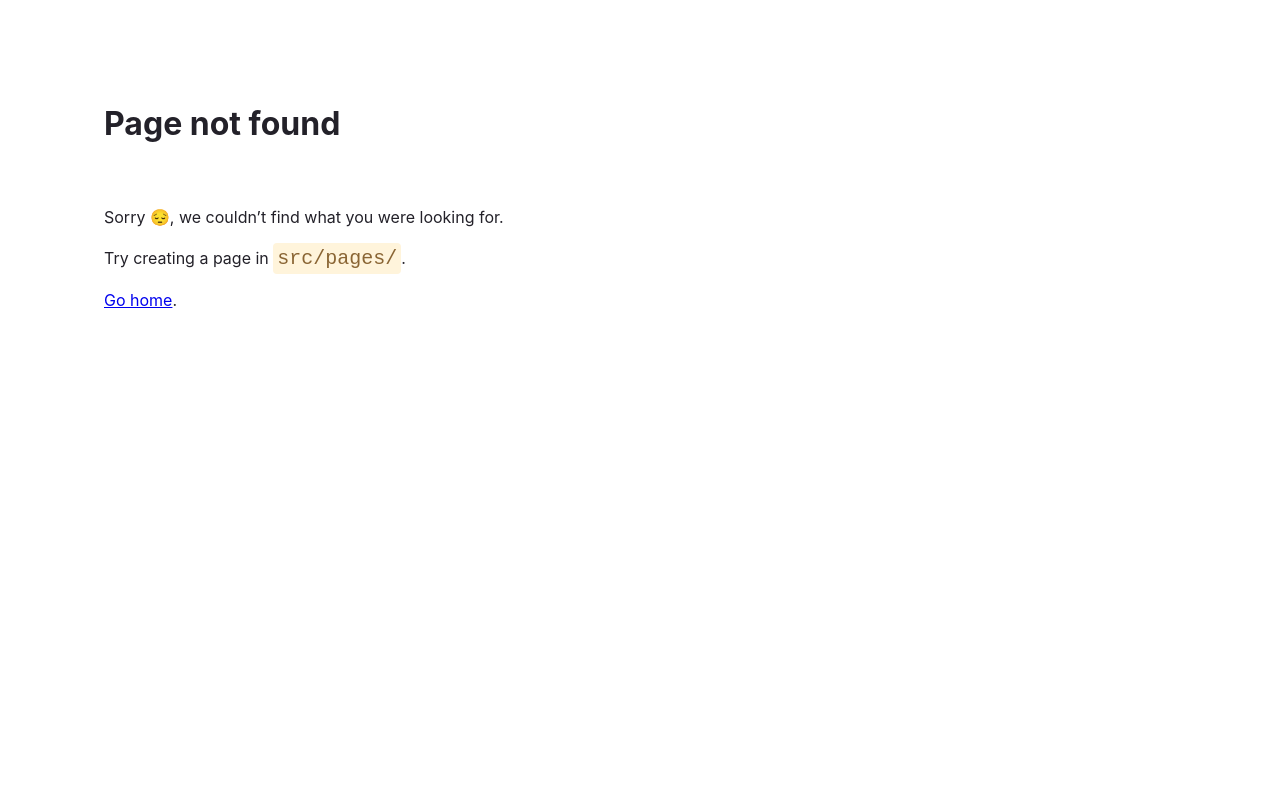
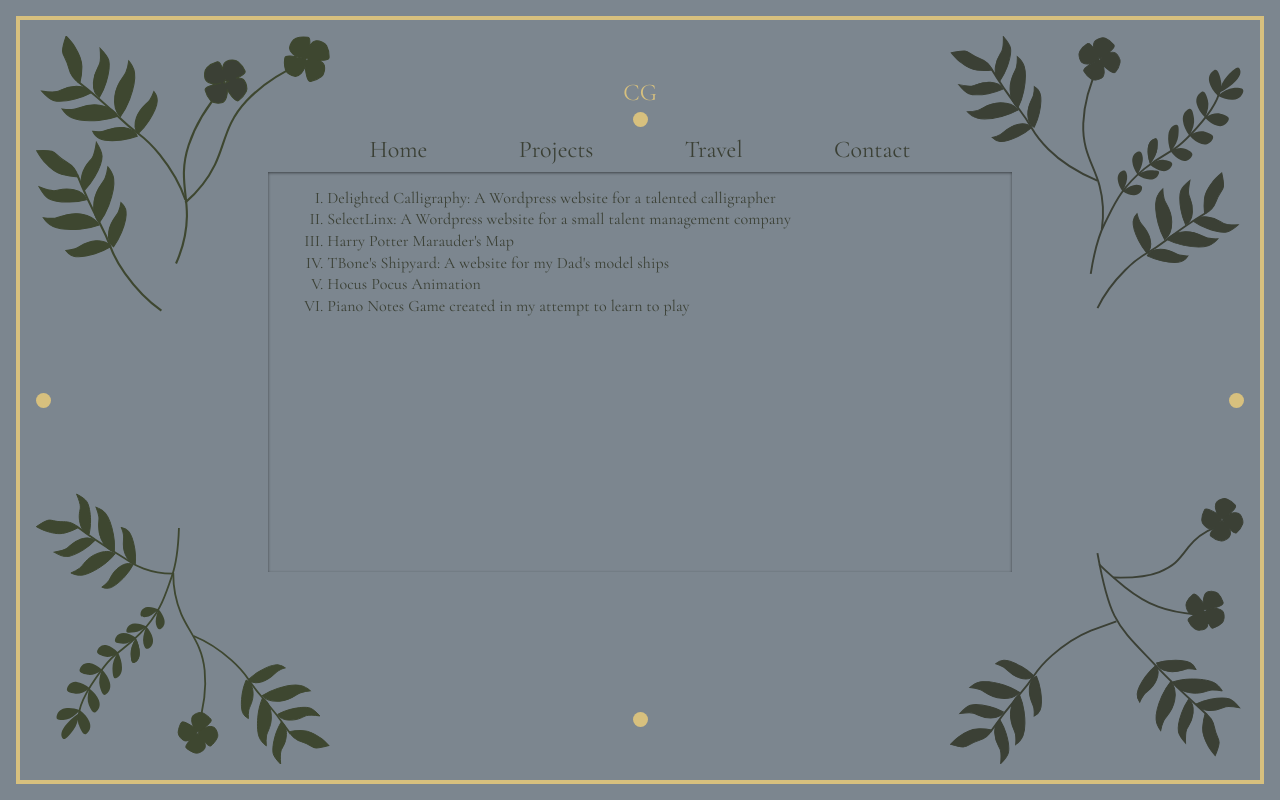
Before and after one commit to CGeohagan/colleen-geohagan-v2, a Gatsby site: page /projects in a window 1280 px wide. Before the commit this address had no page. Built offline with nearby package versions, Linux system fonts and the light colour scheme; Gatsby itself is replaced by a stand-in of ours.

Commit message:
adding scrollbar

```diff
--- a/src/components/Dot.js
+++ b/src/components/Dot.js
@@ -16,7 +16,7 @@ const DotStyles = styled.div`
   ${(props) =>
     props.alignment !== 'top' &&
     css`
-      @media (max-width: 1000px) {
+      @media (max-width: 1024px) {
         display: none;
       }
     `}
--- a/src/components/FloralSection.js
+++ b/src/components/FloralSection.js
@@ -3,7 +3,7 @@ import styled, { css } from 'styled-components';
 
 const Section = styled.section`
   transition: opacity 1s ease-out, transform 0.25s ease-out;
-  color: #3e4730;
+  /* color: #3e4730; */
   // opacity: ${(props) => props.opacity};
   display: flex;
   flex-direction: column;
@@ -30,11 +30,11 @@ const Section = styled.section`
       padding-right: var(--flower-padding);
     `}
 
-  @media (max-width: 1000px) {
+  @media (max-width: 1024px) {
     transform: scale(0.9);
   }
 
-  @media (max-width: 727px) {
+  @media (max-width: 768px) {
     transform: scale(0.95);
   }
 `;
--- a/src/components/Layout.js
+++ b/src/components/Layout.js
@@ -22,28 +22,33 @@ const Initials = styled.p`
 const InitialsWrapper = styled.div`
   padding-top: 5%;
 
-  @media (max-width: 1000px) {
+  @media (max-width: 1024px) {
     padding-bottom: 8%;
   }
 
-  @media (max-width: 727px) {
+  @media (max-width: 768px) {
     padding-bottom: 5%;
   }
 `;
 
 const Main = styled.main`
+  position: relative;
+  overflow-y: scroll;
   height: 50vh;
   box-shadow: inset 0 1px 3px 0 rgba(0, 0, 0, 0.5);
-  position: relative;
-  overflow: scroll;
+  padding-left: 1.2em;
 
-  @media (max-width: 1000px) {
+  @media (max-width: 1024px) {
+    height: 60vh;
+    margin-top: 1em;
+    padding: 1em 1em 1em 2.1em;
+  }
+
+  @media (max-width: 768px) {
+    margin-top: 0;
     box-shadow: none;
     padding: var(--flower-padding);
-  }
-
-  @media (max-width: 1000px) {
-    height: 65vh;
+    height: 70vh;
   }
 
   p.arrow {
@@ -62,9 +67,35 @@ const Main = styled.main`
     right: 5%;
     z-index: 1;
 
-    @media (max-width: 1000px) {
+    @media (min-width: 768px) {
+      display: none;
+    }
+
+    @media (max-width: 1024px) {
       bottom: 0;
       right: 8%;
+    }
+  }
+
+  @media (min-width: 769px) {
+    /* custom scrollbar */
+    ::-webkit-scrollbar {
+      width: 1em;
+    }
+
+    ::-webkit-scrollbar-track {
+      background-color: transparent;
+    }
+
+    ::-webkit-scrollbar-thumb {
+      background-color: var(--charcoal);
+      border-radius: 1em;
+      border: 6px solid transparent;
+      background-clip: content-box;
+    }
+
+    ::-webkit-scrollbar-thumb:hover {
+      background-color: var(--charcoal);
     }
   }
 
@@ -91,7 +122,7 @@ const Content = styled.div`
   width: 60%;
   z-index: 10;
 
-  @media screen and (max-width: 1000px) {
+  @media screen and (max-width: 768px) {
     width: 100%;
   }
 `;
@@ -107,13 +138,12 @@ const BottomContent = styled.div`
   align-items: flex-end;
   bottom: 7%;
   display: flex;
-  /* margin-top: 2em; */
   height: 24%;
   position: absolute;
   width: 60%;
   max-width: 750px;
 
-  @media screen and (max-width: 1000px) {
+  @media screen and (max-width: 1024px) {
     width: 100%;
   }
 `;
--- a/src/components/Nav.js
+++ b/src/components/Nav.js
@@ -24,7 +24,7 @@ const NavStyles = styled.div`
     display: none;
   }
 
-  @media screen and (max-width: 1000px) {
+  @media screen and (max-width: 1024px) {
     .nav-wrapper {
       position: fixed;
       top: 0;
--- /dev/null
+++ b/src/pages/projects.js
@@ -0,0 +1,86 @@
+import * as React from 'react';
+import styled from 'styled-components';
+
+import Layout from '../components/Layout';
+
+const ProjectStyles = styled.div`
+  ol {
+    margin: 1em 0;
+    padding-left: 2.5em;
+    text-align: left;
+    text-overflow: ellipsis;
+  }
+
+  li {
+    margin-bottom: 0.1em;
+  }
+
+  a {
+    letter-spacing: 0.1px;
+  }
+`;
+
+const ProjectsPage = (props) => {
+  return (
+    <Layout location={props.location}>
+      <ProjectStyles>
+        <ol type='I'>
+          <li>
+            <a
+              href='https://delightedcalligraphy.com/'
+              target='_blank'
+              rel='noreferrer'
+            >
+              Delighted Calligraphy: A Wordpress website for a talented
+              calligrapher
+            </a>
+          </li>
+          <li>
+            <a href='https://selectlinx.com/' target='_blank' rel='noreferrer'>
+              SelectLinx: A Wordpress website for a small talent management
+              company
+            </a>
+          </li>
+          <li>
+            <a
+              href='https://codepen.io/cgeohagan/full/bxxVRp'
+              target='_blank'
+              rel='noreferrer'
+            >
+              Harry Potter Marauder's Map
+            </a>
+          </li>
+          <li>
+            <a
+              href='https://www.tbonesshipyard.com/'
+              target='_blank'
+              rel='noreferrer'
+            >
+              TBone's Shipyard: A website for my Dad's model ships
+            </a>
+          </li>
+          <li>
+            <a
+              href='https://codepen.io/cgeohagan/full/zYYxRNR'
+              target='_blank'
+              rel='noreferrer'
+            >
+              Hocus Pocus Animation
+            </a>
+          </li>
+          <li>
+            <a
+              href='https://codepen.io/cgeohagan/full/BajJVeN'
+              target='_blank'
+              rel='noreferrer'
+            >
+              Piano Notes Game created in my attempt to learn to play
+            </a>
+          </li>
+        </ol>
+      </ProjectStyles>
+    </Layout>
+  );
+};
+
+export default ProjectsPage;
--- a/src/styles/GlobalStyles.js
+++ b/src/styles/GlobalStyles.js
@@ -13,8 +13,8 @@ const GlobalStyles = createGlobalStyle`
     --tan: #bd8a49;
     --brown: #b78e58;
     --flower-padding: 1em;
-    --small-width: 727px;
-    --medium-width: 1000px;
+    --small-width: 768px;
+    --medium-width: 1024px;
     --main-bg-color: var(--blue-grey);
   }
 
@@ -88,6 +88,9 @@ const GlobalStyles = createGlobalStyle`
     --main-bg-color: var(--brown);
   }
 
+
+
+
   /* .left {
     left: 0;
     padding-left: var(--flower-padding);
```
Also changed, not shown: src/pages/index.js (+18 -7 lines).
